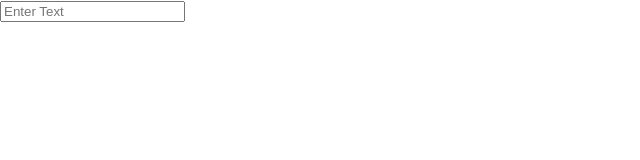
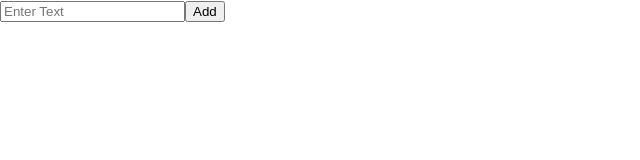
Before and after one commit to tracy-tucker/todolist, a React (Create React App) app: page / in a window 1280 px wide. Shown: the top 160 px of the page, without its empty margins (0-640 px from the left). Built offline with nearby package versions, Linux system fonts and the light colour scheme.

Commit message:
todo button creation

```diff
--- a/src/App.js
+++ b/src/App.js
@@ -8,6 +8,7 @@ class App extends React.Component {
       <header>
         <form id="to-do-form">
           <input type="text" placeholder="Enter Text"/>
+          <button type="submit">Add</button>
         </form>
       </header>
     );
```
